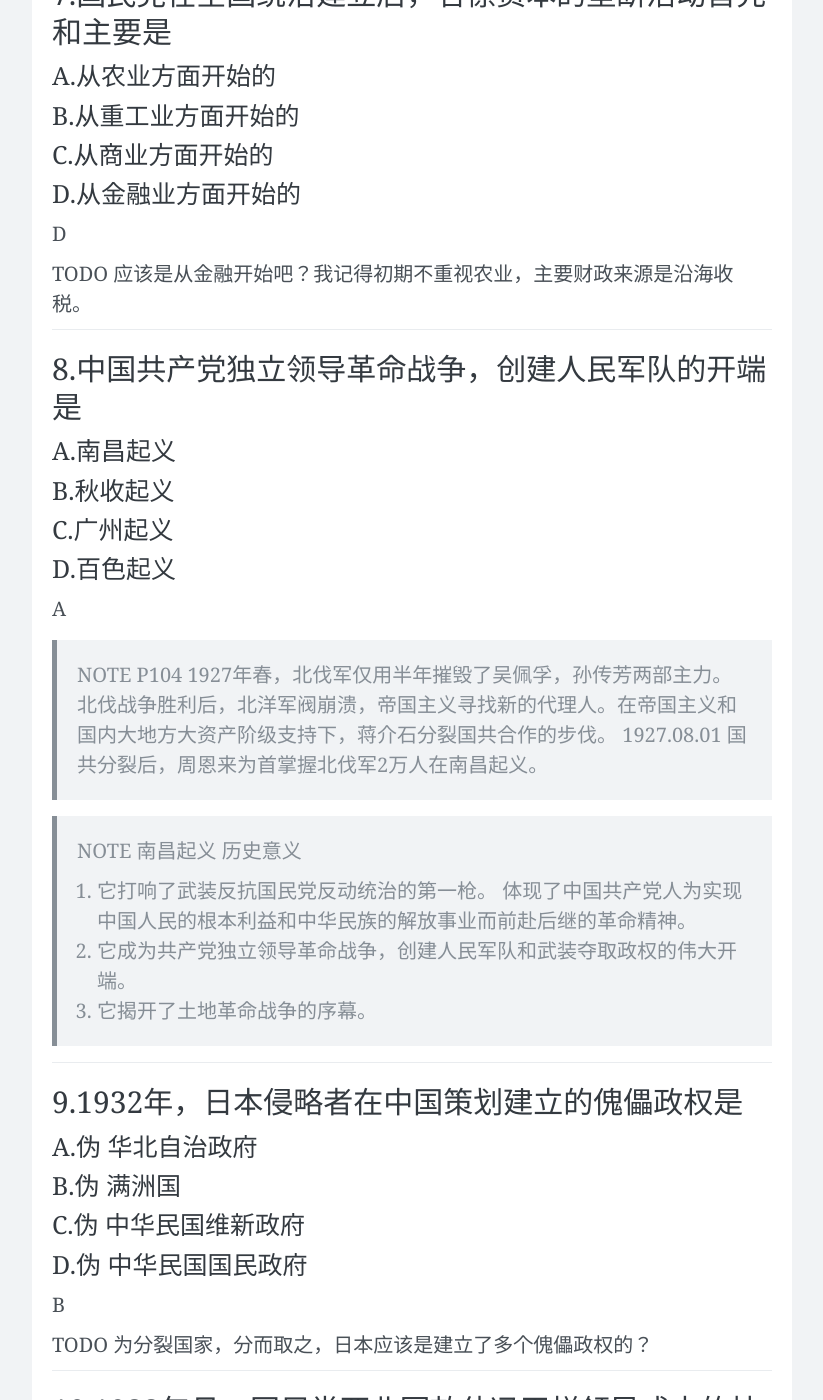
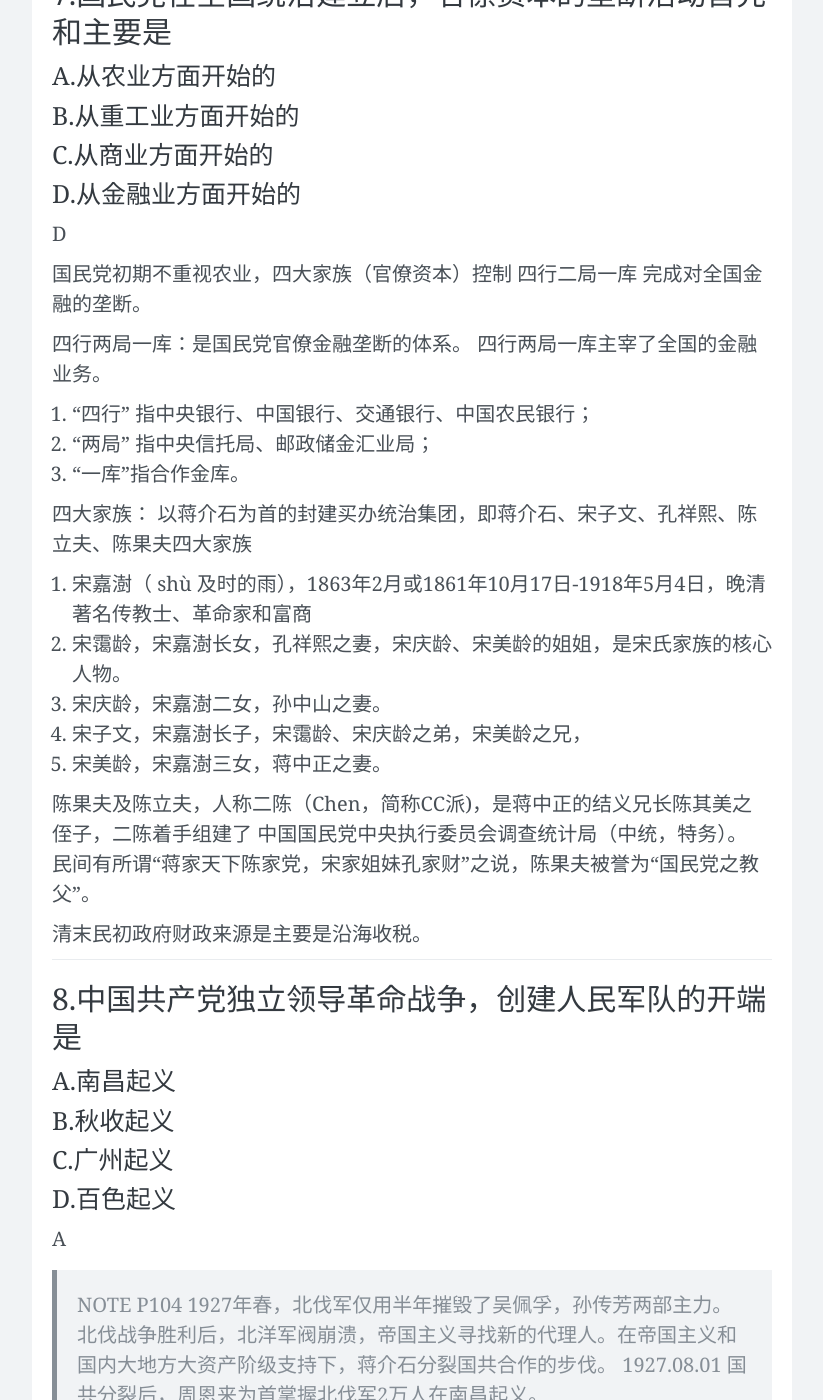
Before and after one commit to wangtiga/wangtiga.github.io, a Jekyll site: the page built from _posts/2020-07-14-3708_2019_04.md, in a window 1280 px wide and 1400 px high, scrolled down 7519 px. Shown: the whole window, without its empty margins (228-1051 px from the left). Built offline with Jekyll 4.4.1, drawn with Linux system fonts in a browser that asks for light colours; nearby versions of some CDN libraries; comment, search, counter and statistics services are not loaded.

Commit message:
updated from mac

```diff
--- a/_posts/2020-07-14-3708_2019_04.md
+++ b/_posts/2020-07-14-3708_2019_04.md
@@ -102,7 +102,29 @@ B
 
 D
 
-TODO 应该是从金融开始吧？我记得初期不重视农业，主要财政来源是沿海收税。
+国民党初期不重视农业，四大家族（官僚资本）控制 四行二局一库 完成对全国金融的垄断。
+
+四行两局一库：是国民党官僚金融垄断的体系。
+四行两局一库主宰了全国的金融业务。
+1. “四行” 指中央银行、中国银行、交通银行、中国农民银行；
+2. “两局” 指中央信托局、邮政储金汇业局；
+3. “一库”指合作金库。
+
+四大家族：
+以蒋介石为首的封建买办统治集团，即蒋介石、宋子文、孔祥熙、陈立夫、陈果夫四大家族
+
+1. 宋嘉澍（ shù 及时的雨），1863年2月或1861年10月17日-1918年5月4日，晚清著名传教士、革命家和富商
+2. 宋霭龄，宋嘉澍长女，孔祥熙之妻，宋庆龄、宋美龄的姐姐，是宋氏家族的核心人物。
+3. 宋庆龄，宋嘉澍二女，孙中山之妻。
+4. 宋子文，宋嘉澍长子，宋霭龄、宋庆龄之弟，宋美龄之兄，
+5. 宋美龄，宋嘉澍三女，蒋中正之妻。
+
+陈果夫及陈立夫，人称二陈（Chen，简称CC派)，是蒋中正的结义兄长陈其美之侄子，二陈着手组建了 中国国民党中央执行委员会调查统计局（中统，特务）。
+民间有所谓“蒋家天下陈家党，宋家姐妹孔家财”之说，陈果夫被誉为“国民党之教父”。
+
+
+
+清末民初政府财政来源是主要是沿海收税。
 
 
 ## 8.中国共产党独立领导革命战争，创建人民军队的开端是
```
